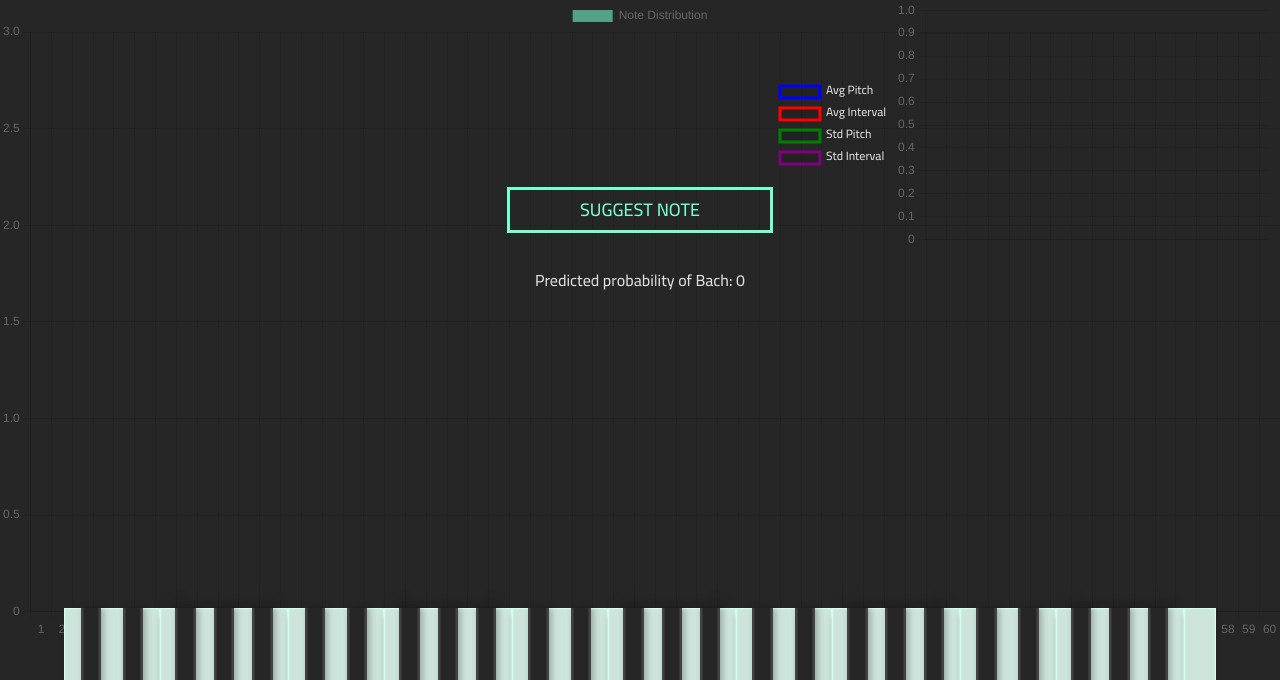
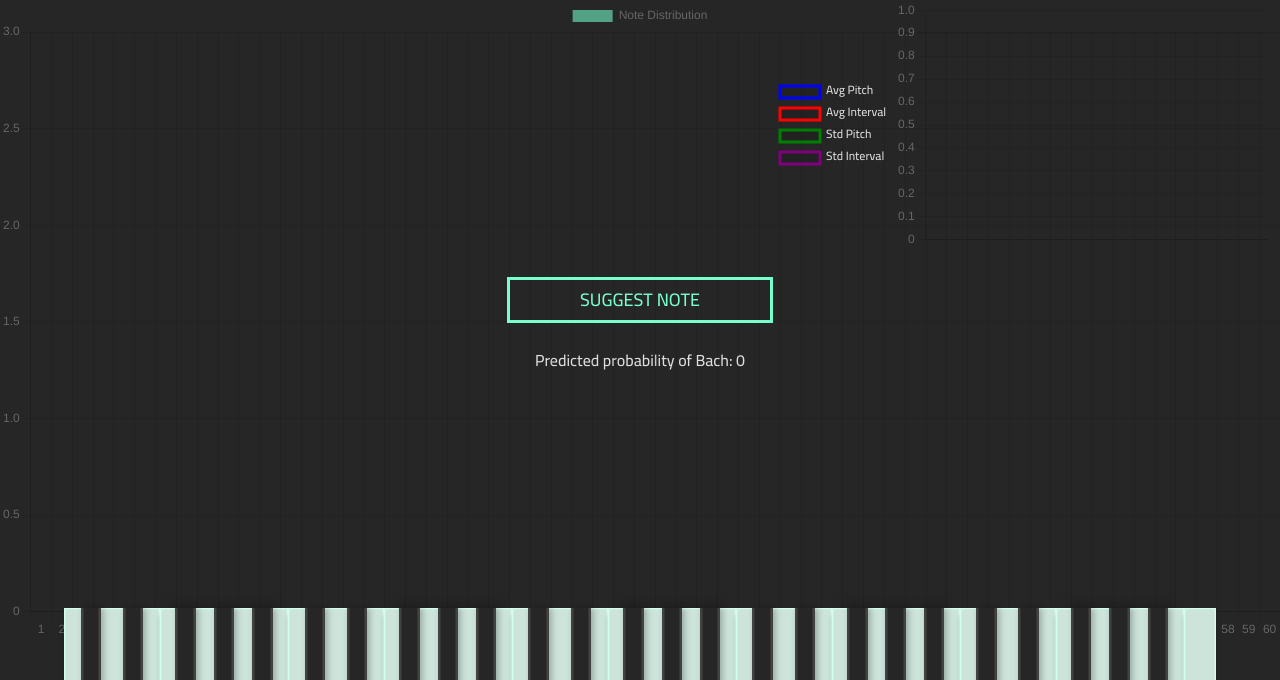
Before and after one commit to sonyashijin/BachBeats---Compose-like-Bach, a Flask app: page / in a window 1280 px wide. Shown: the top 680 px of the page. Run offline with Flask 3, Linux system fonts and the light colour scheme; data that the repository does not hold is empty.

Commit message:
fixed suggest note button positioning

```diff
--- a/static/css/style.css
+++ b/static/css/style.css
@@ -40,7 +40,7 @@ body {
 }
 
 #suggest-note-container .btn {
-  top: -190px;
+  top: -100px;
   position: relative;
 	margin: 0 auto;
 	width: var(--btn-w);
@@ -120,7 +120,7 @@ text-decoration: none;
 .sl {
   display: block;
   position: absolute;
-  top: 35%;
+  top: 45%;
   left: 15%;
   right: 15%;
   text-align: center;
```
Also changed, not shown: 1 other file.
